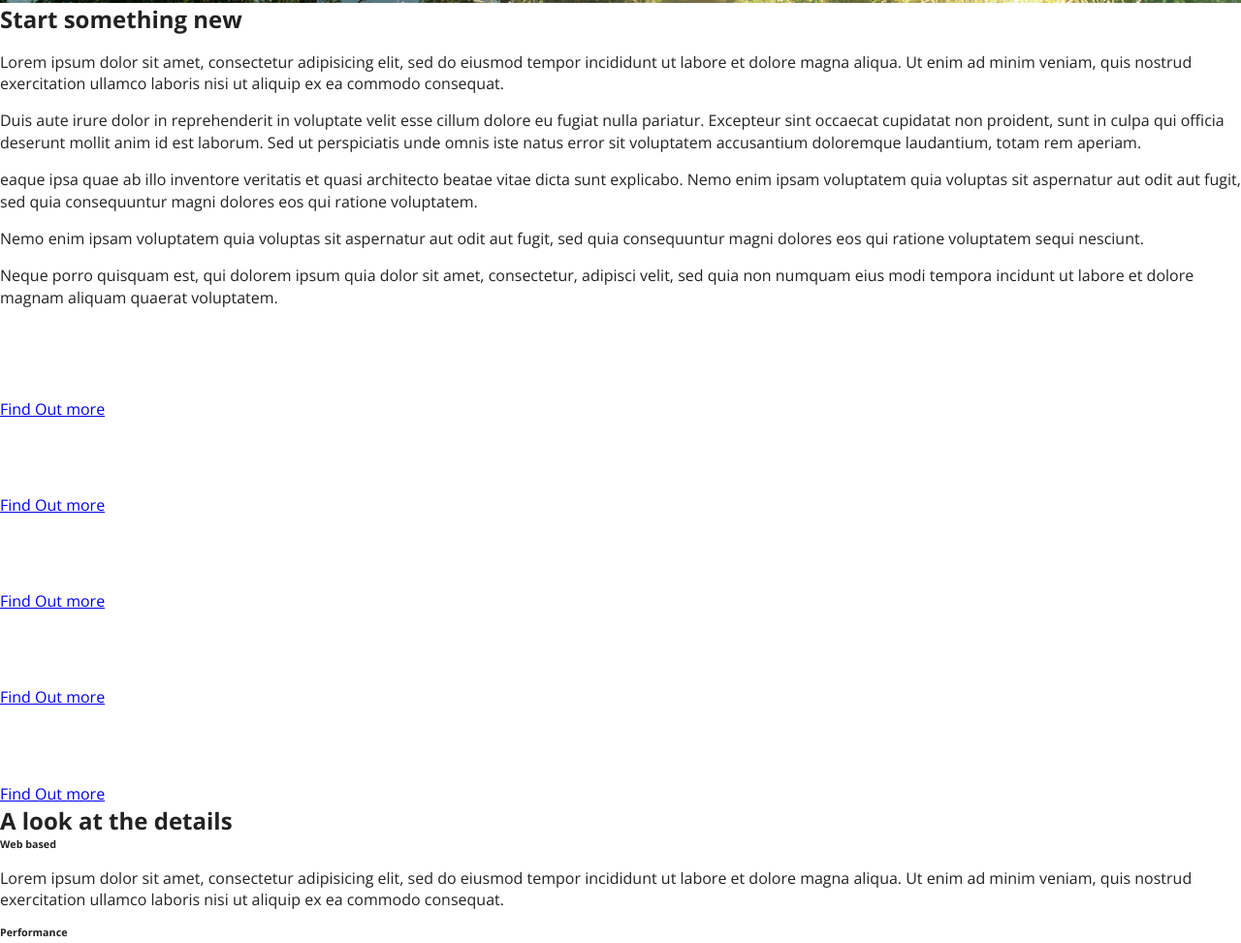
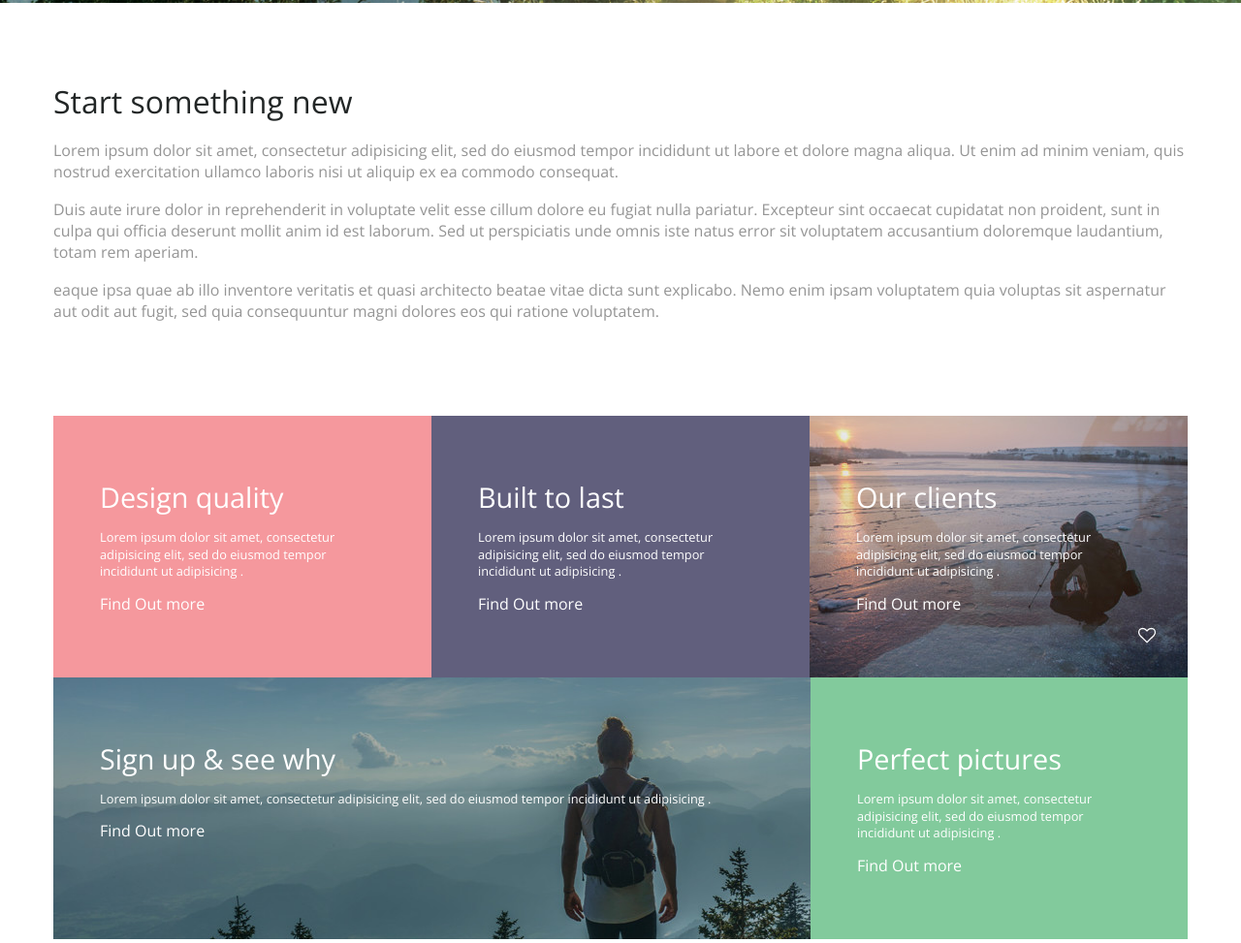
Before and after one commit to aprendiendoando/take, a plain HTML site: page index.html in a window 1280 px wide. Shown: the part 797-1770 px from the top of the page at 97% size. Drawn offline with nearby package versions, Linux system fonts and the light colour scheme; a web font is replaced by a local one.

Commit message:
services estructure beta

```diff
--- a/css/main.css
+++ b/css/main.css
@@ -372,9 +372,32 @@ h5,
 h6 {
   margin: 0;
 }
+.img--responsive {
+  width: 100%;
+  max-width: 100%;
+  height: auto;
+}
+.box {
+  width: 100%;
+  max-width: 1170px;
+  padding: 0 15px;
+  margin-left: auto;
+  margin-right: auto;
+}
+.box--margin {
+  margin-top: 5rem;
+  margin-bottom: 5rem;
+}
+.text--secundary {
+  font-size: 0.8rem;
+}
+.text--white {
+  color: #fff;
+  text-decoration: none;
+}
 html {
-  color: #222;
-  font-size: 1em;
+  color: #222626;
+  font-size: 16px;
   line-height: 1.4;
 }
 ::-moz-selection {
@@ -409,6 +432,9 @@ fieldset {
 textarea {
   resize: vertical;
 }
+p {
+  color: #959595;
+}
 .browserupgrade {
   margin: 0.2em 0;
   background: #192431;
@@ -417,18 +443,6 @@ textarea {
 }
 body {
   font-family: 'Open Sans', sans-serif;
-}
-.img--responsive {
-  width: 100%;
-  max-width: 100%;
-  height: auto;
-}
-.box {
-  width: 100%;
-  max-width: 1170px;
-  padding: 0 15px;
-  margin-left: auto;
-  margin-right: auto;
 }
 .header {
   background-image: url("../img/bg-header.jpg");
@@ -463,31 +477,77 @@ body {
   justify-content: center;
   position: relative;
 }
-.header__container .logo {
+.header__information {
+  max-width: 40%;
+}
+.introduction {
+  display: -webkit-box;
+  display: -moz-box;
+  display: -webkit-flex;
+  display: -ms-flexbox;
+  display: box;
+  display: flex;
+}
+.logo {
+  margin: 0;
   position: absolute;
   top: 1rem;
   left: 15px;
-}
-.header__information {
-  max-width: 40%;
-}
-.logo {
-  margin: 0;
 }
 .logo a {
   font-family: 'Galada', cursive;
   color: #fff;
   text-decoration: none;
 }
-.text--white {
-  color: #fff;
+.services {
+  display: -webkit-box;
+  display: -moz-box;
+  display: -webkit-flex;
+  display: -ms-flexbox;
+  display: box;
+  display: flex;
+  -webkit-box-orient: horizontal;
+  -moz-box-orient: horizontal;
+  -o-box-orient: horizontal;
+  -webkit-box-lines: multiple;
+  -moz-box-lines: multiple;
+  -o-box-lines: multiple;
+  -webkit-flex-flow: row wrap;
+  -ms-flex-flow: row wrap;
+  flex-flow: row wrap;
 }
-.text--secundary {
+.services article {
+  -webkit-box-flex: 1;
+  -moz-box-flex: 1;
+  -o-box-flex: 1;
+  box-flex: 1;
+  -webkit-flex: 1 0 20%;
+  -ms-flex: 1 0 20%;
+  flex: 1 0 20%;
+  padding: 4rem 3rem;
+}
+.services article:nth-child(3) {
+  background-image: url("../img/our-clients.jpg");
+}
+.services article:nth-child(4) {
+  -webkit-flex-basis: 53.5%;
+  flex-basis: 53.5%;
+  background-image: url("../img/sign-up.jpg");
+}
+.services article p {
   font-size: 0.8rem;
 }
+.title {
+  font-weight: 300;
+}
 .title--section {
-  font-weight: 300;
   font-size: 4rem;
+}
+.title--main {
+  font-size: 2rem;
+}
+.title--secundary {
+  font-size: 1.8rem;
 }
 .hidden {
   display: none !important;
@@ -514,3 +574,12 @@ body {
 .invisible {
   visibility: hidden;
 }
+.rosado {
+  background-color: #f5989d;
+}
+.morado--oscuro {
+  background-color: #615f7d;
+}
+.verde--claro {
+  background-color: #82ca9c;
+}
--- a/index.html
+++ b/index.html
@@ -27,43 +27,50 @@
         		</h1>
         		<div class="header__information">
         			<h2 class="title title--section">Picture Perfect</h2>
-        			<p class="text text--secundary">Lorem ipsum dolor sit amet, consectetur adipisicing elit, sed do eiusmod tempor incididunt ut labore et dolore magna aliqua. </p>
+        			<p class="text text--secundary text--white">Lorem ipsum dolor sit amet, consectetur adipisicing elit, sed do eiusmod tempor incididunt ut labore et dolore magna aliqua. </p>
         		</div>
         	</div>
         </header>
-        <section>
-        	<h2>Start something new</h2>
-        	<p>Lorem ipsum dolor sit amet, consectetur adipisicing elit, sed do eiusmod tempor incididunt ut labore et dolore magna aliqua. Ut enim ad minim veniam, quis nostrud exercitation ullamco laboris nisi ut aliquip ex ea commodo consequat. </p>
-        	<p>Duis aute irure dolor in reprehenderit in voluptate velit esse cillum dolore eu fugiat nulla pariatur. Excepteur sint occaecat cupidatat non proident, sunt in culpa qui officia deserunt mollit anim id est laborum. Sed ut perspiciatis unde omnis iste natus error sit voluptatem accusantium doloremque laudantium, totam rem aperiam.</p>
-        	<p>eaque ipsa quae ab illo inventore veritatis et quasi architecto beatae vitae dicta sunt explicabo. Nemo enim ipsam voluptatem quia voluptas sit aspernatur aut odit aut fugit, sed quia consequuntur magni dolores eos qui ratione voluptatem.</p>
-        	<p>Nemo enim ipsam voluptatem quia voluptas sit aspernatur aut odit aut fugit, sed quia consequuntur magni dolores eos qui ratione voluptatem sequi nesciunt. </p>
-        	<p>Neque porro quisquam est, qui dolorem ipsum quia dolor sit amet, consectetur, adipisci velit, sed quia non numquam eius modi tempora incidunt ut labore et dolore magnam aliquam quaerat voluptatem.</p>
+        <section class="box introduction box--margin">
+        	<div class="left">
+        		<h3 class="title title--main">Start something new</h3>
+        		<p>Lorem ipsum dolor sit amet, consectetur adipisicing elit, sed do eiusmod tempor incididunt ut labore et dolore magna aliqua. Ut enim ad minim veniam, quis nostrud exercitation ullamco laboris nisi ut aliquip ex ea commodo consequat. </p>
+        		<p>Duis aute irure dolor in reprehenderit in voluptate velit esse cillum dolore eu fugiat nulla pariatur. Excepteur sint occaecat cupidatat non proident, sunt in culpa qui officia deserunt mollit anim id est laborum. Sed ut perspiciatis unde omnis iste natus error sit voluptatem accusantium doloremque laudantium, totam rem aperiam.</p>
+        		<p>eaque ipsa quae ab illo inventore veritatis et quasi architecto beatae vitae dicta sunt explicabo. Nemo enim ipsam voluptatem quia voluptas sit aspernatur aut odit aut fugit, sed quia consequuntur magni dolores eos qui ratione voluptatem.</p>
+        	</div>
+        	<!-- <div class="right">
+        		<figure>
+        			<img class="img--responsive" src="img/iphone.png" width="716" height="948">
+        		</figure>
+        		<p>Nemo enim ipsam voluptatem quia voluptas sit aspernatur aut odit aut fugit, sed quia consequuntur magni dolores eos qui ratione voluptatem sequi nesciunt. </p>
+        		<p>Neque porro quisquam est, qui dolorem ipsum quia dolor sit amet, consectetur, adipisci velit, sed quia non numquam eius modi tempora incidunt ut labore et dolore magnam aliquam quaerat voluptatem.</p>
+        	</div> -->
 		</section>
-		<section class="text--white">
+		<section class="text--white services box">
 			<article class="rosado">
-				<h4>Design quality</h4>
-				<p>Lorem ipsum dolor sit amet, consectetur adipisicing elit, sed do eiusmod tempor incididunt ut adipisicing .</p>
-				<a href="#">Find Out more </a>
+				<h4 class="title title--secundary">Design quality</h4>
+				<p class="text--white">Lorem ipsum dolor sit amet, consectetur adipisicing elit, sed do eiusmod tempor incididunt ut adipisicing .</p>
+				<a href="#" class="text--white">Find Out more </a>
 			</article>
 			<article class="morado--oscuro">
-				<h4>Built to last</h4>
-				<p>Lorem ipsum dolor sit amet, consectetur adipisicing elit, sed do eiusmod tempor incididunt ut adipisicing .</p>
-				<a href="#">Find Out more </a>
+				<h4 class="title title--secundary">Built to last</h4>
+				<p class="text--white">Lorem ipsum dolor sit amet, consectetur adipisicing elit, sed do eiusmod tempor incididunt ut adipisicing .</p>
+				<a href="#" class="text--white">Find Out more </a>
 			</article>
 			<article>
-				<h4>Our clients</h4>
-				<p>Lorem ipsum dolor sit amet, consectetur adipisicing elit, sed do eiusmod tempor incididunt ut adipisicing .</p>
-				<a href="#">Find Out more </a>
+				<h4 class="title title--secundary">Our clients</h4>
+				<p class="text--white">Lorem ipsum dolor sit amet, consectetur adipisicing elit, sed do eiusmod tempor incididunt ut adipisicing .</p>
+				<a href="#" class="text--white">Find Out more </a>
 			</article>
 			<article>
-				<h4>Sign up & see why</h4>
-				<p>Lorem ipsum dolor sit amet, consectetur adipisicing elit, sed do eiusmod tempor incididunt ut adipisicing .</p>
-				<a href="#">Find Out more </a>
+				<h4 class="title title--secundary">Sign up & see why</h4>
+				<p class="text--white">Lorem ipsum dolor sit amet, consectetur adipisicing elit, sed do eiusmod tempor incididunt ut adipisicing .</p>
+				<a href="#" class="text--white">Find Out more </a>
 			</article>
 			<article class="verde--claro">
-				<h4>Perfect pictures</h4>
-				<p>Lorem ipsum dolor sit amet, consectetur adipisicing elit, sed do eiusmod tempor incididunt ut adipisicing .</p>
-				<a href="#">Find Out more </a>
+				<h4 class="title title--secundary">Perfect pictures</h4>
+				<p class="text--white">Lorem ipsum dolor sit amet, consectetur adipisicing elit, sed do eiusmod tempor incididunt ut adipisicing .</p>
+				<a href="#" class="text--white">Find Out more </a>
 			</article>
 		</section>
 		<section>
```
Also changed, not shown: 3 other files.
